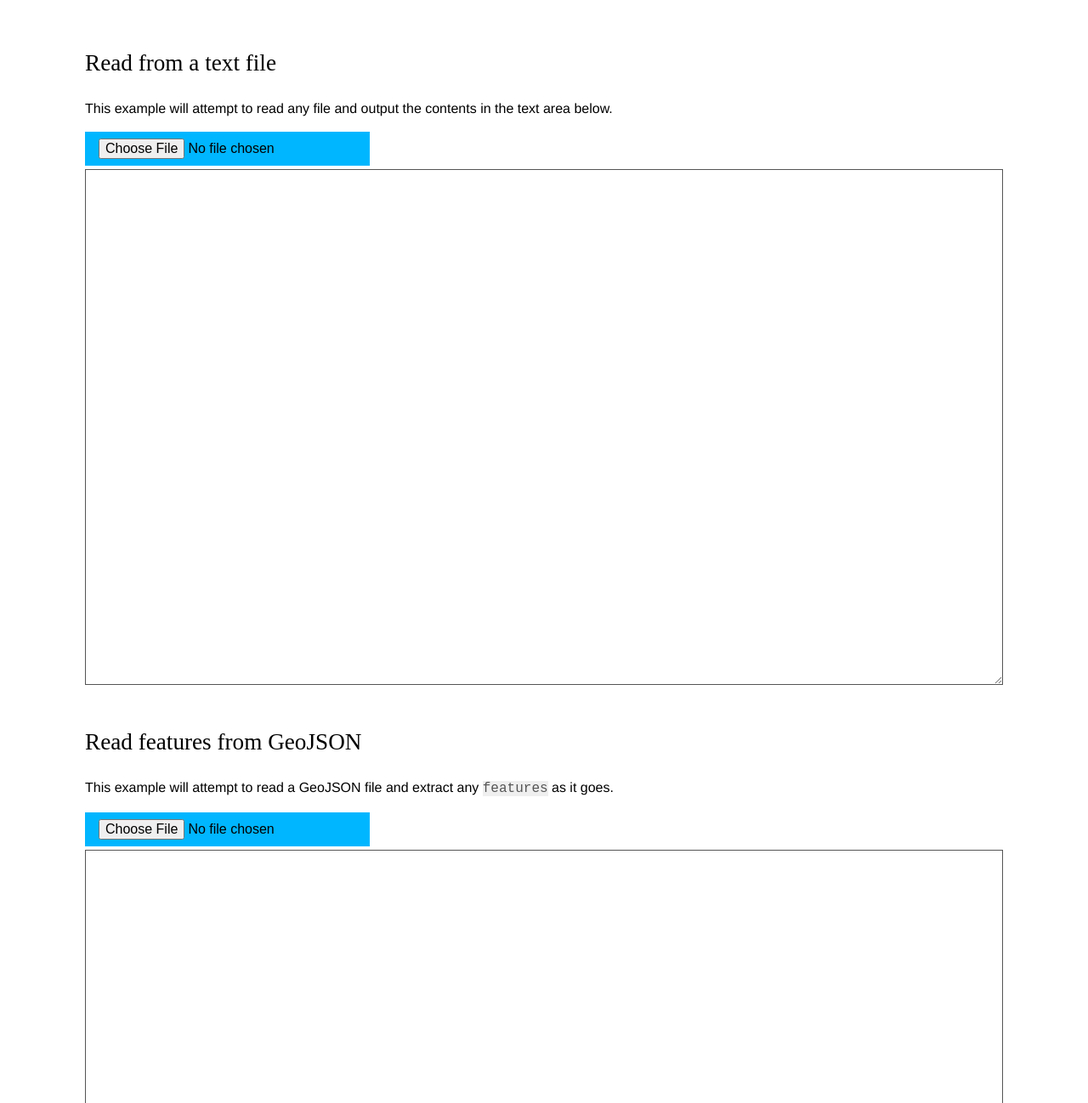
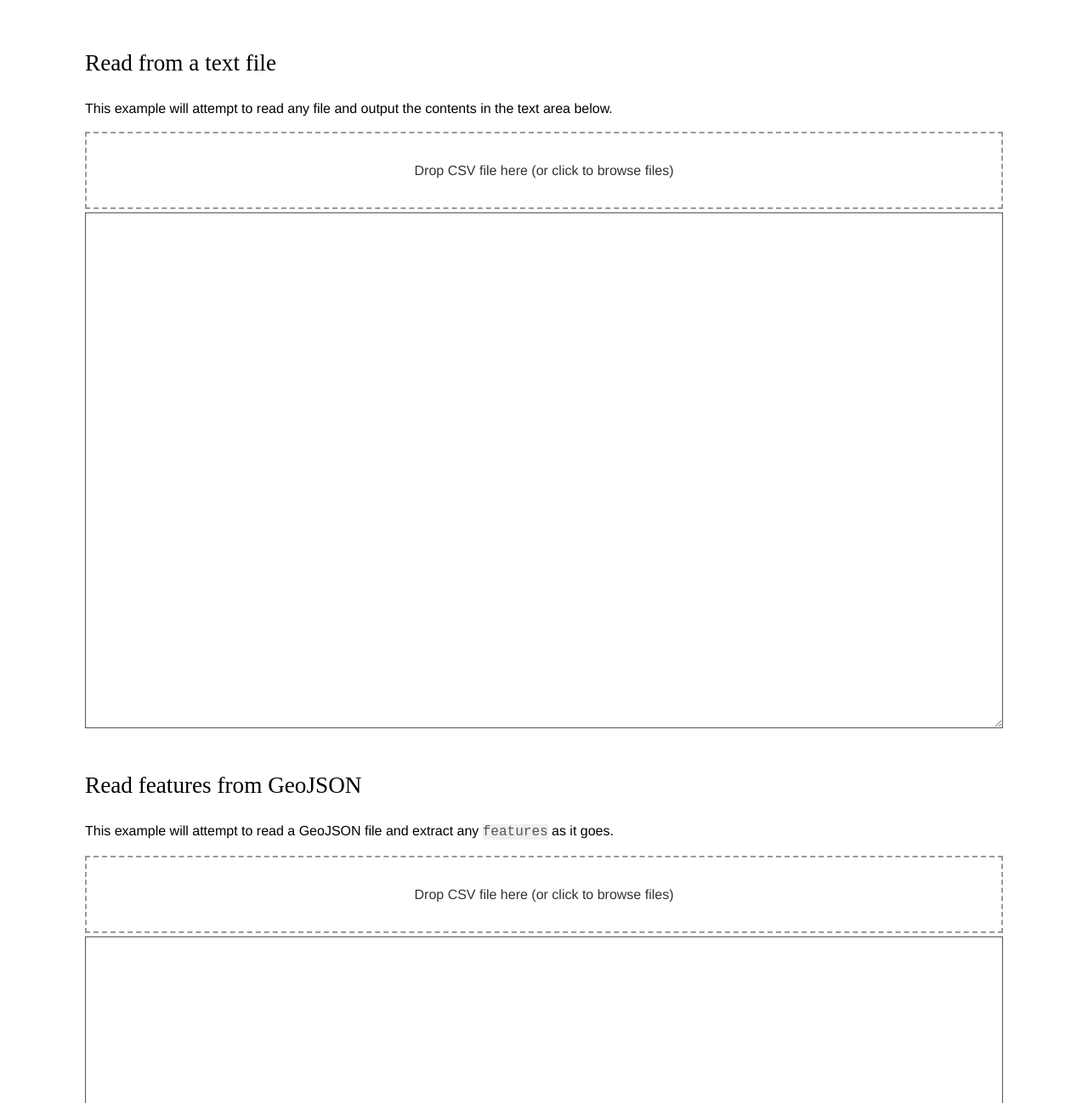
Before and after one commit to open-innovations/oi-chunked-file-reader, a plain HTML site: page index.html in a window 1280 px wide. Shown: the part 255-1553 px from the top of the page at 85% size. Drawn offline with Linux system fonts and the light colour scheme; a web font is replaced by a local one.

Commit message:
Make drop zones

```diff
--- a/index.html
+++ b/index.html
@@ -21,6 +21,22 @@
 	}
 	#map, textarea { aspect-ratio: 16 / 9; border: 1px solid #555; }
 	.leaflet-popup-content h3 { margin-top: 0; padding-top: 0; }
+	.dropzone {
+		border: 2px dashed #999999;
+		background: transparent;
+		padding: 2em;
+		color: #333333;
+		text-align: center;
+		position: relative;
+	}
+	.dropzone input {
+		position: absolute;
+		left: 0px;
+		top: 0px;
+		width: 100%;
+		height: 100%;
+		opacity: 0;
+	}
 	</style>
 	<script type="text/javascript" src="oi.chunked-file-reader.js"></script>
 	<script type="text/javascript" src="resources/leaflet.js"></script>
@@ -44,16 +60,28 @@
 			<section id="plain">
 				<h2>Read from a text file</h2>
 				<p>This example will attempt to read any file and output the contents in the text area below.</p>
-				<input type="file" class="button c3-bg" />
-				<div class="summary"></div>
-				<div class="progressbar"><div class="progress-inner"></div></div><textarea></textarea>
+
+				<div class="dropzone">
+					<input type="file" class="button c3-bg" />
+					<div class="helpertext">
+						Drop CSV file here (or click to browse files)<br>
+						<div class="summary"></div>
+					</div>
+				</div>
+				<div class="progressbar"><div class="progress-inner"></div></div>
+				<textarea></textarea>
 			</section>
 
 			<section id="geojson">
 				<h2>Read features from GeoJSON</h2>
 				<p>This example will attempt to read a GeoJSON file and extract any <code>features</code> as it goes.</p>
-				<input type="file" accept="application/geo+json,application/json,.geojson,.geojsonl" class="button c3-bg" />
-				<div class="summary"></div>
+				<div class="dropzone">
+					<input type="file" accept="application/geo+json,application/json,.geojson,.geojsonl" class="button c3-bg" />
+					<div class="helpertext">
+						Drop CSV file here (or click to browse files)<br>
+						<div class="summary"></div>
+					</div>
+				</div>
 				<div class="progressbar"><div class="progress-inner"></div></div>
 				<div id="map"></div>
 			</section>
```
